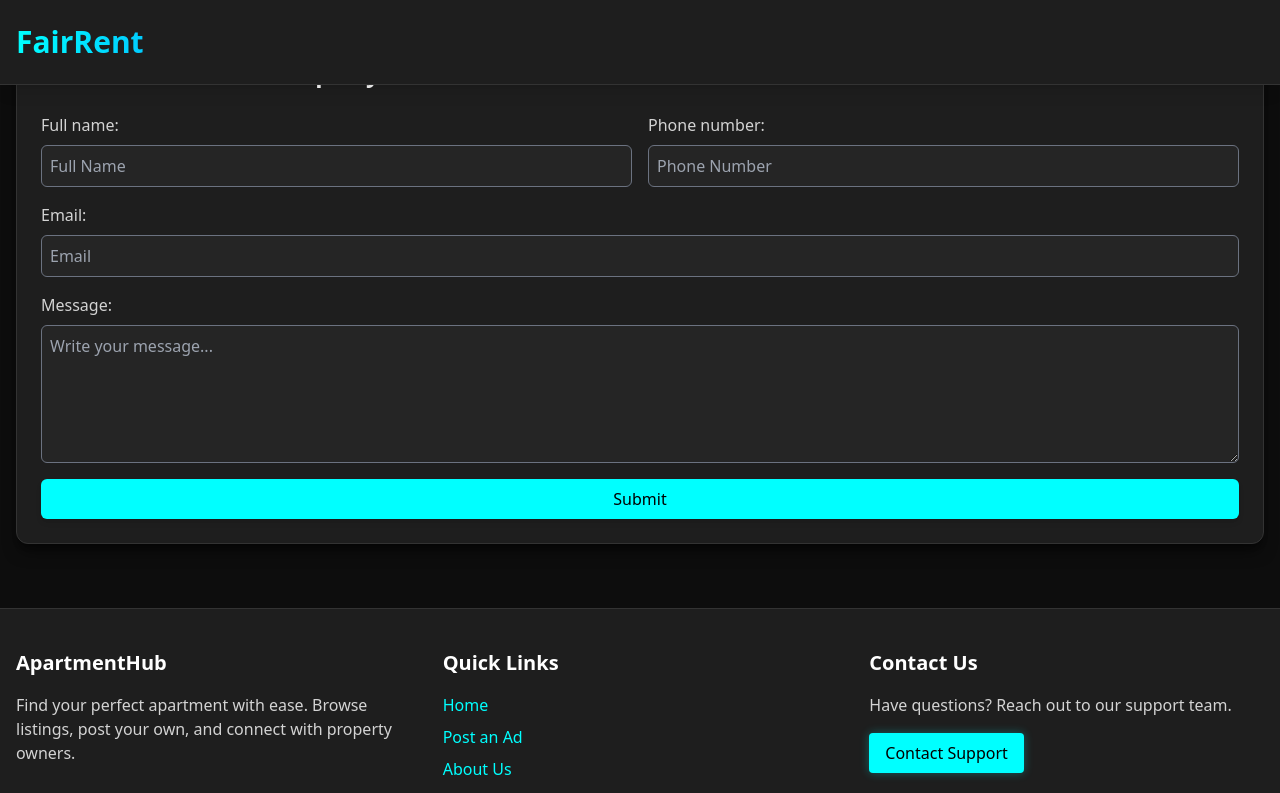
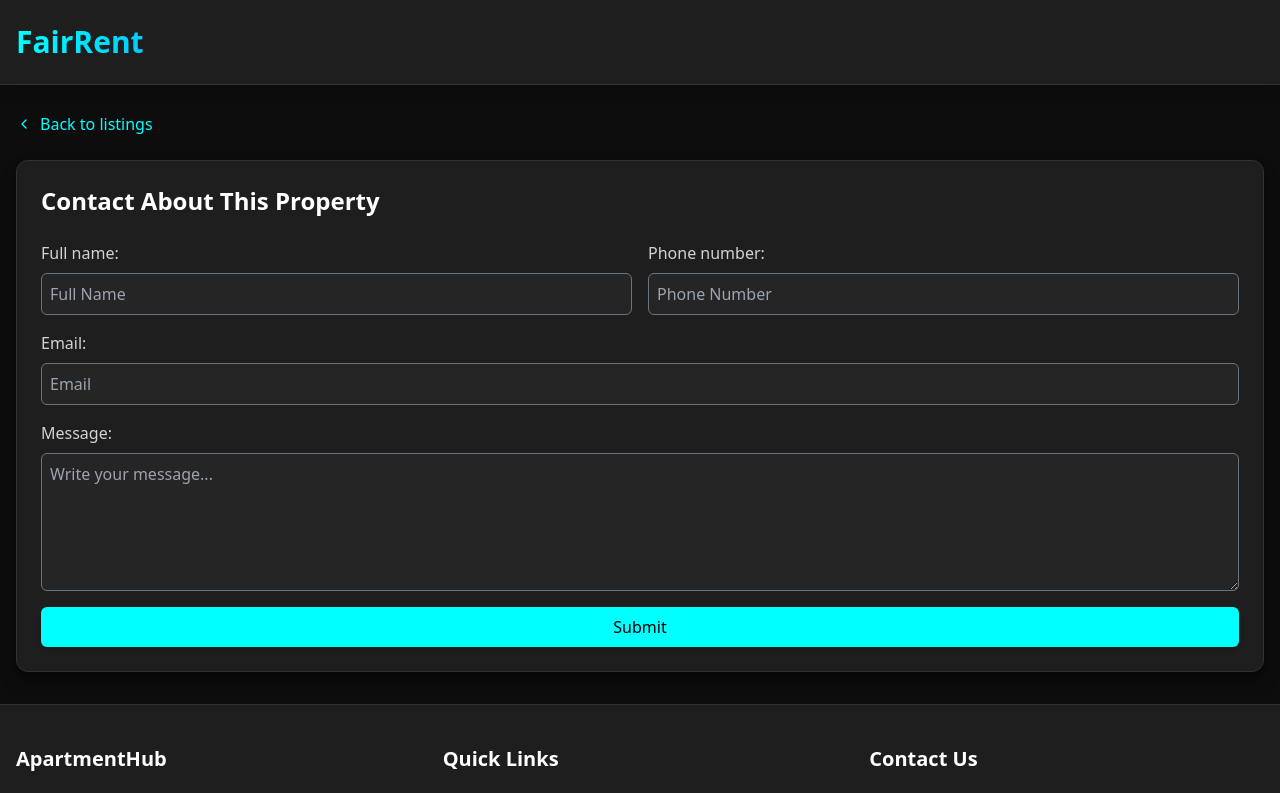
Before and after one commit to Hackathon-F5/ApartamentHub_FE, a React (Vite) app: page /apartments/1 in a window 1280 px wide. Shown: the top 793 px of the page. Built offline with nearby package versions, Linux system fonts and the light colour scheme.

Commit message:
implement BackButton

```diff
--- /dev/null
+++ b/src/components/backButton/BackButton.jsx
@@ -0,0 +1,16 @@
+import React from "react";
+import { ChevronLeft } from "lucide-react";
+import { Link } from "react-router-dom";
+
+export const BackButton = () => {
+  return (
+    <div>
+      <Link
+        to="/"
+        className="inline-flex items-center text-[#00FFFF] hover:text-[#00CCFF] mb-6"
+      >
+        <ChevronLeft className="mr-2 h-4 w-4" /> Back to listings
+      </Link>
+    </div>
+  );
+};
--- a/src/components/postForm/PostForm.jsx
+++ b/src/components/postForm/PostForm.jsx
@@ -1,8 +1,6 @@
 import React from "react";
 // import { useState } from 'react';
-import { ChevronLeft } from "lucide-react";
 import Input from "../input/Input";
-import { Link } from "react-router-dom";
 import Button from "../button/Button";
 
 export const PostForm = () => {
@@ -15,17 +13,8 @@ export const PostForm = () => {
   //   console.log({ title, description, price });
   // };
   return (
-    <div className="container mx-auto px-4 py-8">
-      <Link to="/"
-        className="inline-flex items-center text-[#00FFFF] hover:text-[#00CCFF] mb-6"
-      >
-        <ChevronLeft className="mr-2 h-4 w-4" /> Back to listings
-      </Link>
-
-
-
-
-      <div className="rounded-lg border text-card-foreground max-w-3xl mx-auto bg-[#1E1E1E] border-[#333333] shadow-lg">
+    <>
+      <div className="rounded border text-card-foreground max-w-3xl mx-auto bg-[#1E1E1E] border-[#333333] shadow-lg">
         <header className="flex flex-col space-y-1.5 p-6 bg-gradient-to-r from-[#1E1E1E] to-[#252525] border-b border-[#333333]">
           <h3 className="font-semibold tracking-tight text-2xl text-white">Post Your Apartment</h3>
           <p className="text-sm text-[#D3D3D3]">
@@ -269,7 +258,7 @@ export const PostForm = () => {
           </Button>
         </footer>
       </div>
-    </div>
+      </>
   );
 };
 
--- a/src/pages/apartmentDetail/ApartmentDetail.jsx
+++ b/src/pages/apartmentDetail/ApartmentDetail.jsx
@@ -1,12 +1,11 @@
 import React from "react";
-// import { useParams } from "react-router-dom";
 import ContactForm from "../../components/contactForm/ContactForm";
+import { BackButton } from "../../components/backButton/BackButton";
 
 function ApartmentDetail() {
-  // const { id } = useParams();
-
   return (
-    <div className="container mx-auto px-4 py-8">
+    <div className="container mx-auto px-4 pt-28">
+      <BackButton />
       <ContactForm />
     </div>
   );
--- a/src/pages/postAd/PostAd.jsx
+++ b/src/pages/postAd/PostAd.jsx
@@ -1,11 +1,10 @@
 import PostForm from "../../components/postForm/PostForm";
-// import './PostAd.css';
-
-
+import { BackButton } from "../../components/backButton/BackButton";
 
 function PostAd() {
   return (
-    <div>
+    <div className="container mx-auto px-4 pt-28 pb-8">
+      <BackButton />
       <PostForm></PostForm>
     </div>
   );
```
